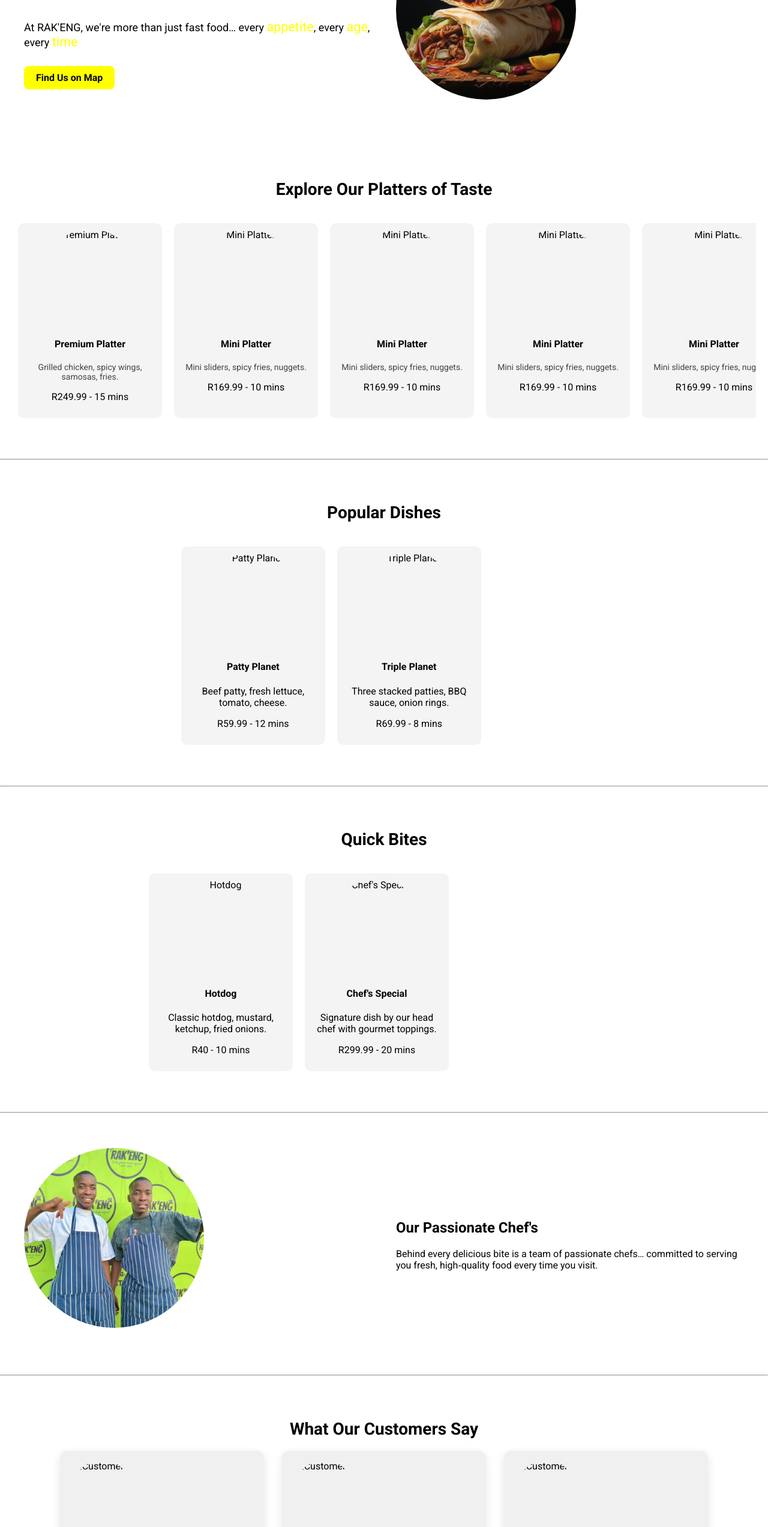
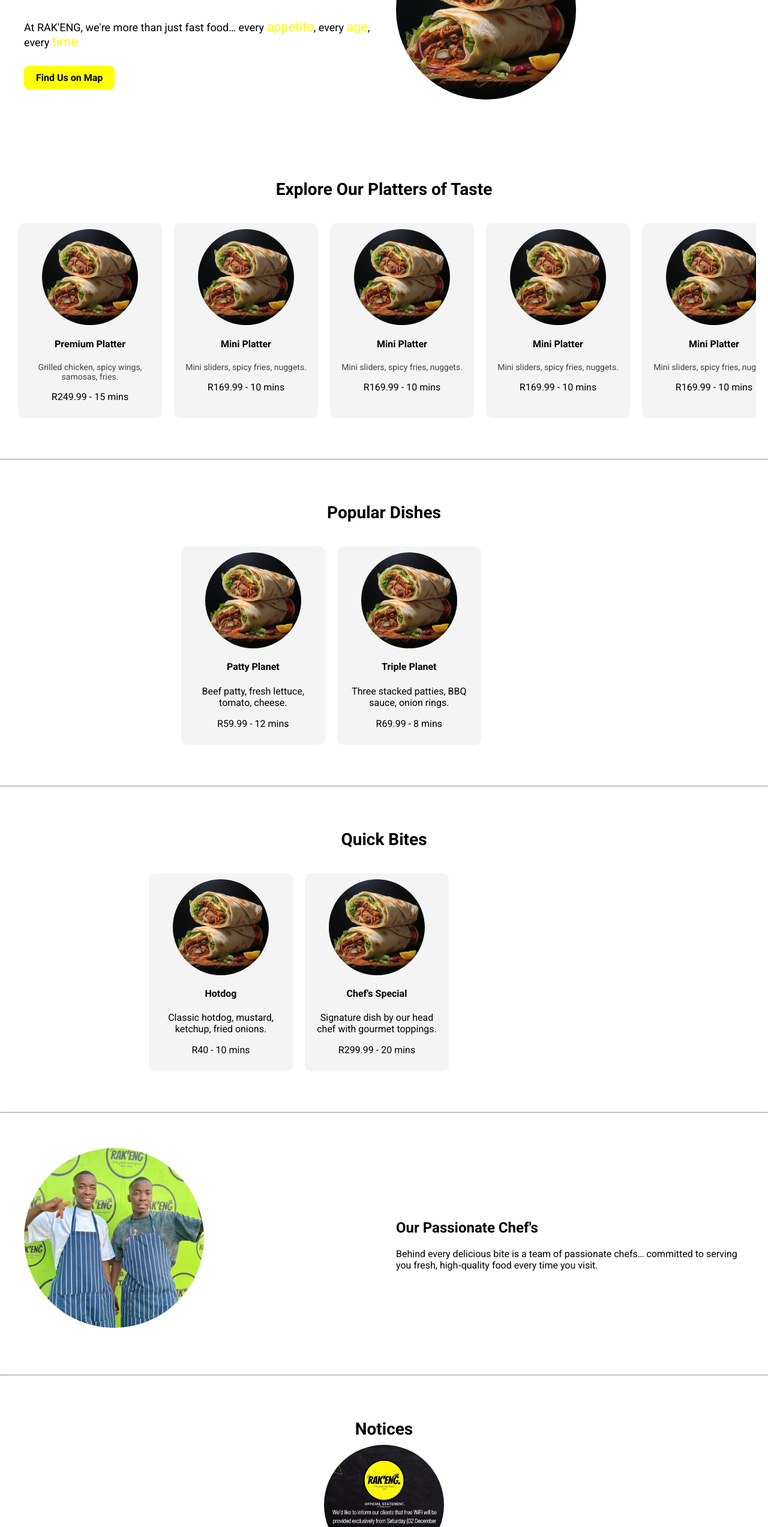
Before and after one commit to Neosenama001/rakeng, a plain HTML site: page index.html in a window 1280 px wide. Shown: the part 254-2800 px from the top of the page at 60% size. Drawn offline with Linux system fonts and the light colour scheme.

Commit message:
Update index.html

```diff
--- a/index.html
+++ b/index.html
@@ -45,37 +45,37 @@
     <h2 class="centered">Explore Our Platters of Taste</h2>
     <div class="train-items" id="trainItems">
       <div class="item" onclick="showFullscreen(1)">
-        <img src="premium_platter.jpg" alt="Premium Platter" />
+        <img src="section1.jpeg" alt="Premium Platter" />
         <h4>Premium Platter</h4>
         <p class="description">Grilled chicken, spicy wings, samosas, fries.</p>
         <p>R249.99 - 15 mins</p>
       </div>
       <div class="item" onclick="showFullscreen(2)">
-        <img src="mini_platter.jpg" alt="Mini Platter" />
+        <img src="section1.jpeg" alt="Mini Platter" />
         <h4>Mini Platter</h4>
         <p class="description">Mini sliders, spicy fries, nuggets.</p>
         <p>R169.99 - 10 mins</p>
       </div>
       <div class="item" onclick="showFullscreen(3)">
-        <img src="mini_platter.jpg" alt="Mini Platter" />
+        <img src="section1.jpeg" alt="Mini Platter" />
         <h4>Mini Platter</h4>
         <p class="description">Mini sliders, spicy fries, nuggets.</p>
         <p>R169.99 - 10 mins</p>
       </div>
       <div class="item" onclick="showFullscreen(4)">
-        <img src="mini_platter.jpg" alt="Mini Platter" />
+        <img src="section1.jpeg" alt="Mini Platter" />
         <h4>Mini Platter</h4>
         <p class="description">Mini sliders, spicy fries, nuggets.</p>
         <p>R169.99 - 10 mins</p>
       </div>
       <div class="item" onclick="showFullscreen(5)">
-        <img src="mini_platter.jpg" alt="Mini Platter" />
+        <img src="section1.jpeg" alt="Mini Platter" />
         <h4>Mini Platter</h4>
         <p class="description">Mini sliders, spicy fries, nuggets.</p>
         <p>R169.99 - 10 mins</p>
       </div>
             <div class="item" onclick="showFullscreen(6)">
-        <img src="mini_platter.jpg" alt="Mini Platter" />
+        <img src="section1.jpeg" alt="Mini Platter" />
         <h4>Mini Platter</h4>
         <p class="description">Mini sliders, spicy fries, nuggets.</p>
         <p>R169.99 - 10 mins</p>
@@ -90,13 +90,13 @@
     <h2 class="centered">Popular Dishes</h2>
     <div class="carousel" id="carousel1">
       <div class="item" onclick="showFullscreen(7)">
-        <img src="patty_planet.jpg" alt="Patty Planet" />
+        <img src="section1.jpeg" alt="Patty Planet" />
         <h4>Patty Planet</h4>
         <p>Beef patty, fresh lettuce, tomato, cheese.</p>
         <p>R59.99 - 12 mins</p>
       </div>
       <div class="item" onclick="showFullscreen(8)">
-        <img src="triple_planet.jpg" alt="Triple Planet" />
+        <img src="section1.jpeg" alt="Triple Planet" />
         <h4>Triple Planet</h4>
         <p>Three stacked patties, BBQ sauce, onion rings.</p>
         <p>R69.99 - 8 mins</p>
@@ -111,13 +111,13 @@
     <h2 class="centered">Quick Bites</h2>
     <div class="carousel" id="carousel2">
       <div class="item" onclick="showFullscreen(9)">
-        <img src="hotdog.jpg" alt="Hotdog" />
+        <img src="section1.jpeg" alt="Hotdog" />
         <h4>Hotdog</h4>
         <p>Classic hotdog, mustard, ketchup, fried onions.</p>
         <p>R40 - 10 mins</p>
       </div>
       <div class="item" onclick="showFullscreen(10)">
-        <img src="chefs_special.jpg" alt="Chef's Special" />
+        <img src="section1.jpeg" alt="Chef's Special" />
         <h4>Chef's Special</h4>
         <p>Signature dish by our head chef with gourmet toppings.</p>
         <p>R299.99 - 20 mins</p>
@@ -138,29 +138,6 @@
     </div>
   </section>
 
-  <hr />
-
-  <!-- Section 6: Reviews -->
-  <section class="section section-6 vertical">
-    <h2 class="centered">What Our Customers Say</h2>
-    <div class="reviews">
-      <div class="review">
-        <img src="customer1.jpg" alt="Customer 1" class="review-img">
-        <p>"Absolutely love the modern twist on classic dishes!"</p>
-        <h4>- Samantha</h4>
-      </div>
-      <div class="review">
-        <img src="customer2.jpg" alt="Customer 2" class="review-img">
-        <p>"Great food, friendly staff, and super fast service."</p>
-        <h4>- John</h4>
-      </div>
-      <div class="review">
-        <img src="customer3.jpg" alt="Customer 3" class="review-img">
-        <p>"I can't stop ordering the Patty Planet. Always hot!"</p>
-        <h4>- Aisha</h4>
-      </div>
-    </div>
-  </section>
 
   <hr />
 
@@ -174,8 +151,8 @@
   <!-- Footer -->
   <footer class="animated-footer">
     <div class="footer-content">
-      <img src="logo1.jpeg" alt="Logo" />
-      <p>&copy; 2025 Food Ordering | Designed by Neo</p>
+      <img src="logo.png" alt="Logo" />
+      <p>&copy; 2025 Rakeng | Designed by Neo</p>
       <div class="footer-links">
         <a href="#">Privacy</a><a href="#">Terms</a><a href="mailto:contact@rakengfoods.com">Email</a>
       </div>
```
